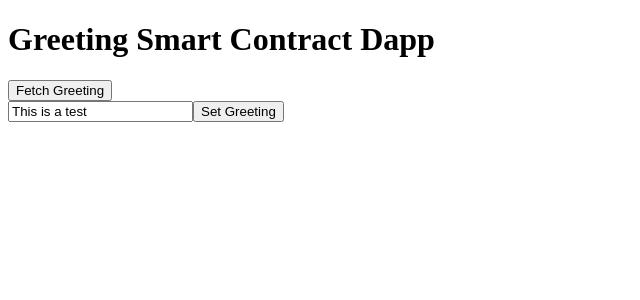
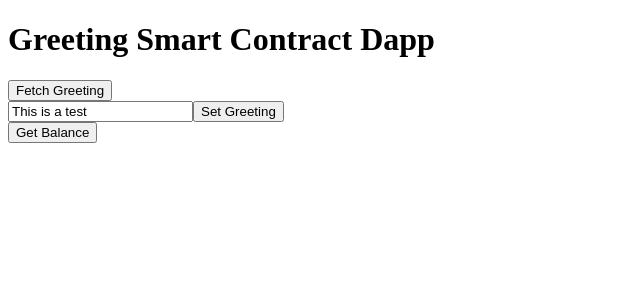
Before and after one commit to ChaseH88/Greeting-Smart-Contract-Dapp, a React app: page / in a window 1280 px wide. Shown: the top 300 px of the page, without its empty margins (0-640 px from the left). Built offline with nearby package versions, Linux system fonts and the light colour scheme; no server answers; the HTML template or start-up script is replaced by a standard one.

Commit message:
Adding get balance logic

```diff
--- a/src/index.tsx
+++ b/src/index.tsx
@@ -4,13 +4,19 @@ import { Provider } from "react-redux";
 import { store } from "./state";
 
 import { ethers } from "ethers";
-import Greeter from './artifacts/contracts/Greeter.sol/Greeter.json'
+
+// Smart Contracts
+import Greeter from './artifacts/contracts/Greeter.sol/Greeter.json';
+import Token from './artifacts/contracts/Token.sol/Token.json';
+
+// Types
 import { Ethereum } from "./types/interfaces";
 
 /**
  * Contract Address
  */
-const address: string = '0x5FbDB2315678afecb367f032d93F642f64180aa3';
+const greeterAddress: string = '0x5FbDB2315678afecb367f032d93F642f64180aa3';
+const tokenAddress: string = '0xDc64a140Aa3E981100a9becA4E685f962f0cF6C9';
 
 declare global {
   interface Window {
@@ -23,6 +29,7 @@ const App: FC = () => {
   const [ userInput, setUserInput ] = useState<string>('This is a test');
   const [ greeting, setContractGreeting ] = useState<string | null>(null);
   const [ maskError, setMaskError ] = useState<string | null>(null);
+  const [ userBalance, setUserBalance ] = useState<number | null>(null);
 
   /**
    * Handles the state update for user input.
@@ -41,7 +48,7 @@ const App: FC = () => {
     setMaskError(null);
     if(typeof window.ethereum !== 'undefined') {
       const provider = new ethers.providers.Web3Provider(window.ethereum);
-      const contract = new ethers.Contract(address, Greeter.abi, provider);
+      const contract = new ethers.Contract(greeterAddress, Greeter.abi, provider);
 
       try {
         const data = await contract.greet();
@@ -73,7 +80,7 @@ const App: FC = () => {
         await requestAccount();
         const provider = new ethers.providers.Web3Provider(window.ethereum);
         const signer = provider.getSigner();
-        const contract = new ethers.Contract(address, Greeter.abi, signer);
+        const contract = new ethers.Contract(greeterAddress, Greeter.abi, signer);
         const transaction = await contract.setGreeting(userInput);
         await transaction.wait();
         fetchGreeting();
@@ -82,6 +89,18 @@ const App: FC = () => {
         const error: any = err;
         setMaskError(error.message)
       }
+    }
+  }
+
+  const getBalance = async () => {
+    if(typeof window.ethereum !== 'undefined') {
+      const [ account ] = await window.ethereum.request({
+        method: 'eth_requestAccounts'
+      });
+      const provider = new ethers.providers.Web3Provider(window.ethereum);
+      const contract = new ethers.Contract(tokenAddress, Token.abi, provider);
+      const balance = await contract.balanceOf(account);
+      setUserBalance(balance.toString());
     }
   }
 
@@ -111,6 +130,16 @@ const App: FC = () => {
           Set Greeting
         </button>
       </div>
+      <div>
+        <button
+            onClick={getBalance}
+          >
+            Get Balance
+          </button>
+          {userBalance &&
+            <p>User Balance: {userBalance} APCH</p>
+          }
+      </div>
       {maskError &&
         <div className="error">
           <h3>Error</h3>
```
